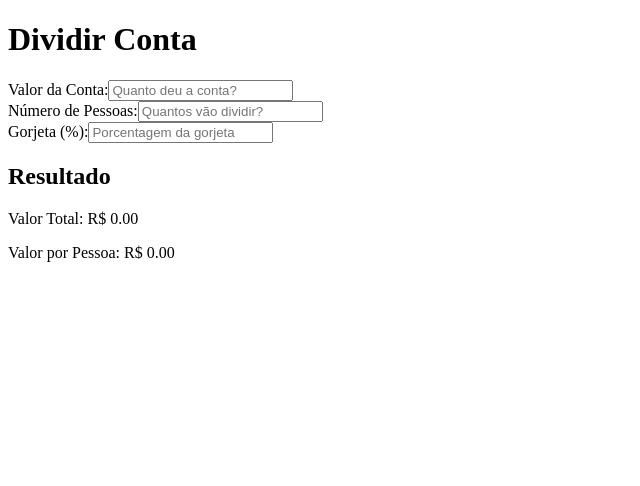
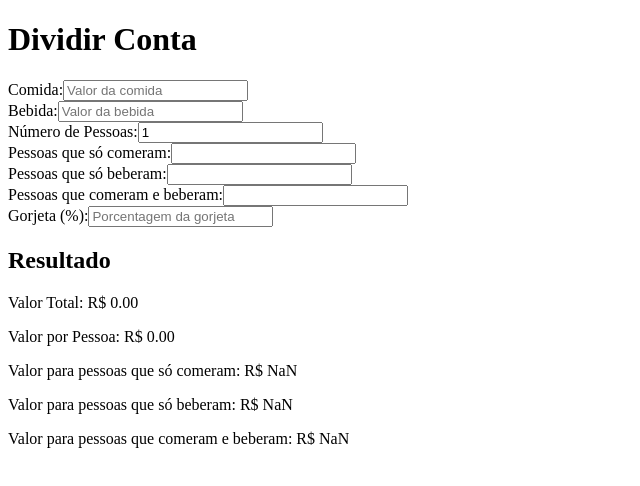
Before and after one commit to b0ssard/split-the-bill, a Next.js app: page / in a window 1280 px wide. Shown: the top 486 px of the page, without its empty margins (0-640 px from the left). Built offline with nearby package versions, Linux system fonts and the light colour scheme.

Commit message:
Faltando a lógica da conta complexa.

```diff
--- a/src/pages/index.tsx
+++ b/src/pages/index.tsx
@@ -1,8 +1,27 @@
 import React, { useState } from "react";
 
+interface InputProps {
+  value: number;
+  onChange: (event: React.ChangeEvent<HTMLInputElement>) => void;
+  placeholder?: string;
+}
+
+const Input: React.FC<InputProps> = ({ value, onChange, placeholder }) => (
+  <input
+    type="number"
+    value={value === 0 ? "" : value}
+    onChange={onChange}
+    placeholder={placeholder}
+  />
+);
+
 const Home: React.FC = () => {
-  const [totalBill, setTotalBill] = useState<number>(0);
+  const [foodBill, setFoodBill] = useState<number>(0);
+  const [drinkBill, setDrinkBill] = useState<number>(0);
   const [numberOfPeople, setNumberOfPeople] = useState<number>(1);
+  const [foodOnlyPeople, setFoodOnlyPeople] = useState<number>(0);
+  const [drinkOnlyPeople, setDrinkOnlyPeople] = useState<number>(0);
+  const [foodAndDrinkPeople, setFoodAndDrinkPeople] = useState<number>(0);
   const [tipPercentage, setTipPercentage] = useState<number>(0);
 
   const handleChange = (
@@ -14,30 +33,52 @@ const Home: React.FC = () => {
   };
 
   const calculateTotalWithTip = () =>
-    totalBill + (totalBill * tipPercentage) / 100;
-  const calculatePerPersonAmount = () =>
-    numberOfPeople > 1 ? calculateTotalWithTip() / numberOfPeople : 0;
+    foodBill + drinkBill + (foodBill + drinkBill) * (tipPercentage / 100);
+
+  const calculateSimplePerPersonAmount = () =>
+    calculateTotalWithTip() / numberOfPeople;
+
+  //fazer um total people para tirar da equação que está se repetindo
+
+  const foodOnlyTotal =
+    (foodBill + foodBill * (tipPercentage / 100)) /
+    (foodOnlyPeople + foodAndDrinkPeople);
+
+  const drinkOnlyTotal =
+    (drinkBill + drinkBill * (tipPercentage / 100)) /
+    (drinkOnlyPeople + foodAndDrinkPeople);
+
+  const calculateFoodAndDrinkTotal =
+    foodOnlyTotal + drinkOnlyTotal / foodAndDrinkPeople;
 
   return (
     <div>
       <h1>Dividir Conta</h1>
       <div>
         <label>
-          Valor da Conta:
-          <input
-            type="number"
-            value={totalBill === 0 ? "" : totalBill}
-            onChange={(e) => handleChange(e, setTotalBill)}
-            placeholder="Quanto deu a conta?"
+          Comida:
+          <Input
+            value={foodBill}
+            onChange={(e) => handleChange(e, setFoodBill)}
+            placeholder="Valor da comida"
+          />
+        </label>
+      </div>
+      <div>
+        <label>
+          Bebida:
+          <Input
+            value={drinkBill}
+            onChange={(e) => handleChange(e, setDrinkBill)}
+            placeholder="Valor da bebida"
           />
         </label>
       </div>
       <div>
         <label>
           Número de Pessoas:
-          <input
-            type="number"
-            value={numberOfPeople === 1 ? "" : numberOfPeople}
+          <Input
+            value={numberOfPeople}
             onChange={(e) => handleChange(e, setNumberOfPeople)}
             placeholder="Quantos vão dividir?"
           />
@@ -45,10 +86,36 @@ const Home: React.FC = () => {
       </div>
       <div>
         <label>
+          Pessoas que só comeram:
+          <Input
+            value={foodOnlyPeople}
+            onChange={(e) => handleChange(e, setFoodOnlyPeople)}
+          />
+        </label>
+      </div>
+      <div>
+        <label>
+          Pessoas que só beberam:
+          <Input
+            value={drinkOnlyPeople}
+            onChange={(e) => handleChange(e, setDrinkOnlyPeople)}
+          />
+        </label>
+      </div>
+      <div>
+        <label>
+          Pessoas que comeram e beberam:
+          <Input
+            value={foodAndDrinkPeople}
+            onChange={(e) => handleChange(e, setFoodAndDrinkPeople)}
+          />
+        </label>
+      </div>
+      <div>
+        <label>
           Gorjeta (%):
-          <input
-            type="number"
-            value={tipPercentage === 0 ? "" : tipPercentage}
+          <Input
+            value={tipPercentage}
             onChange={(e) => handleChange(e, setTipPercentage)}
             placeholder="Porcentagem da gorjeta"
           />
@@ -57,7 +124,15 @@ const Home: React.FC = () => {
       <div>
         <h2>Resultado</h2>
         <p>Valor Total: R$ {calculateTotalWithTip().toFixed(2)}</p>
-        <p>Valor por Pessoa: R$ {calculatePerPersonAmount().toFixed(2)}</p>
+        <p>
+          Valor por Pessoa: R$ {calculateSimplePerPersonAmount().toFixed(2)}
+        </p>
+        <p>Valor para pessoas que só comeram: R$ {foodOnlyTotal.toFixed(2)}</p>
+        <p>Valor para pessoas que só beberam: R$ {drinkOnlyTotal.toFixed(2)}</p>
+        <p>
+          Valor para pessoas que comeram e beberam: R${" "}
+          {calculateFoodAndDrinkTotal.toFixed(2)}
+        </p>
       </div>
     </div>
   );
```
